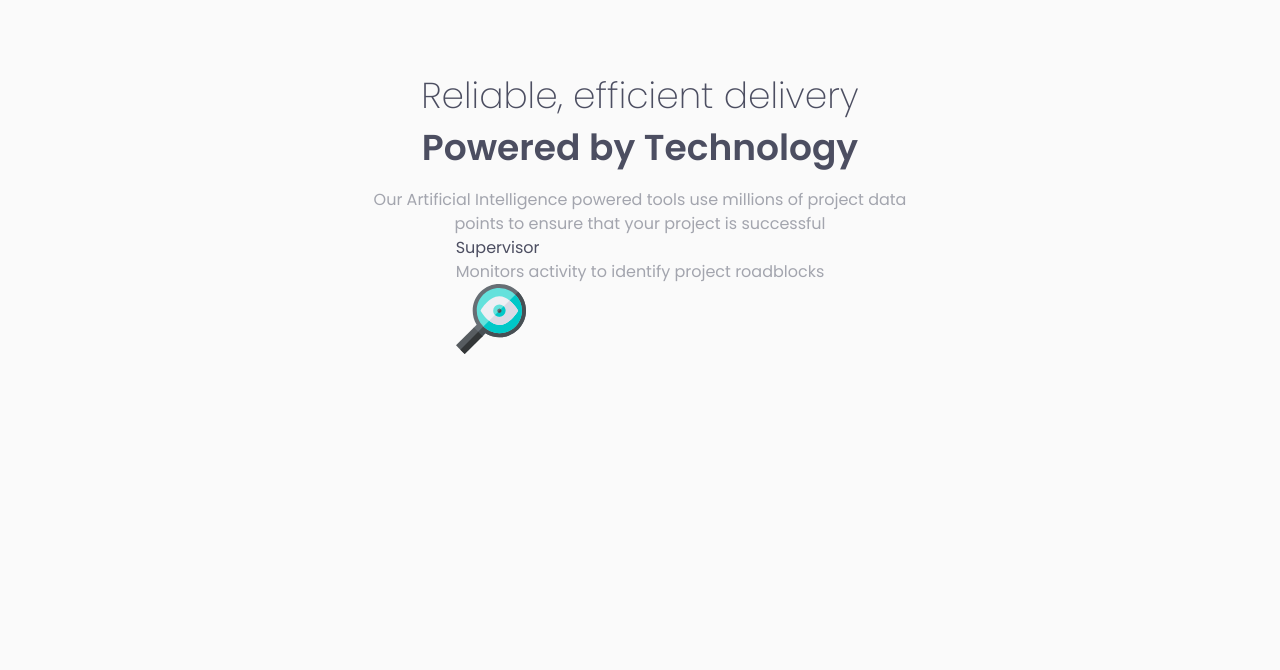
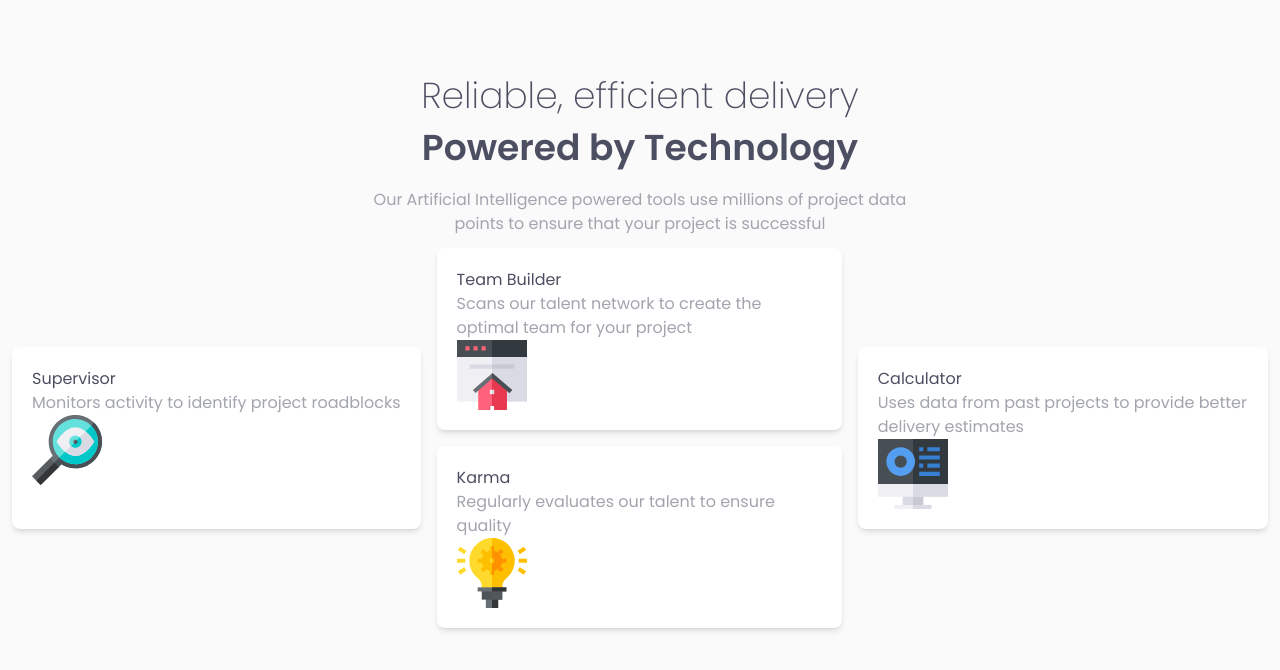
Before and after one commit to sniper-fly/frontend_mentor, a Next.js app: page /four-card-feature-section-master in a window 1280 px wide. Shown: the top 670 px of the page. Built offline with nearby package versions, Linux system fonts and the light colour scheme.

Commit message:
desktopのレイアウト作成

```diff
--- a/src/app/four-card-feature-section-master/page.tsx
+++ b/src/app/four-card-feature-section-master/page.tsx
@@ -57,13 +57,39 @@ export default function Page() {
             data points to ensure that your project is successful
           </p>
         </div>
-        <div>
+        <div className="grid grid-flow-col grid-rows-4 gap-4 p-3">
+          <div className="grid grid-rows-subgrid gap-4 row-span-4">
+            <Card
+              className="row-start-2 row-end-4"
+              title={cards[0].title}
+              description={cards[0].description}
+              bgColorClass={cards[0].bgColorClass}
+              logoUrl={cards[0].logoUrl}
+            />
+          </div>
           <Card
-            title="Supervisor"
-            description="Monitors activity to identify project roadblocks"
-            bgColorClass="bg-red-800"
-            logoUrl={`${basePath}/icon-supervisor.svg`}
+            className="row-start-1 row-end-3"
+            title={cards[1].title}
+            description={cards[1].description}
+            bgColorClass={cards[1].bgColorClass}
+            logoUrl={cards[1].logoUrl}
           />
+          <Card
+            className="row-start-3 row-end-5"
+            title={cards[2].title}
+            description={cards[2].description}
+            bgColorClass={cards[2].bgColorClass}
+            logoUrl={cards[2].logoUrl}
+          />
+          <div className="grid grid-rows-subgrid gap-4 row-span-4">
+            <Card
+              className="row-start-2 row-end-4"
+              title={cards[3].title}
+              description={cards[3].description}
+              bgColorClass={cards[3].bgColorClass}
+              logoUrl={cards[3].logoUrl}
+            />
+          </div>
         </div>
       </main>
     </body>
@@ -79,7 +105,7 @@ type Props = {
 };
 function Card({ className, title, description, bgColorClass, logoUrl }: Props) {
   return (
-    <div className={`${className}`}>
+    <div className={`${className} rounded-lg bg-white p-5 shadow-md`}>
       <h1 className="text-[color:hsl(234,12%,34%)]">{title}</h1>
       <p>{description}</p>
       <Image src={logoUrl} alt={title} width={70} height={70} />
```
